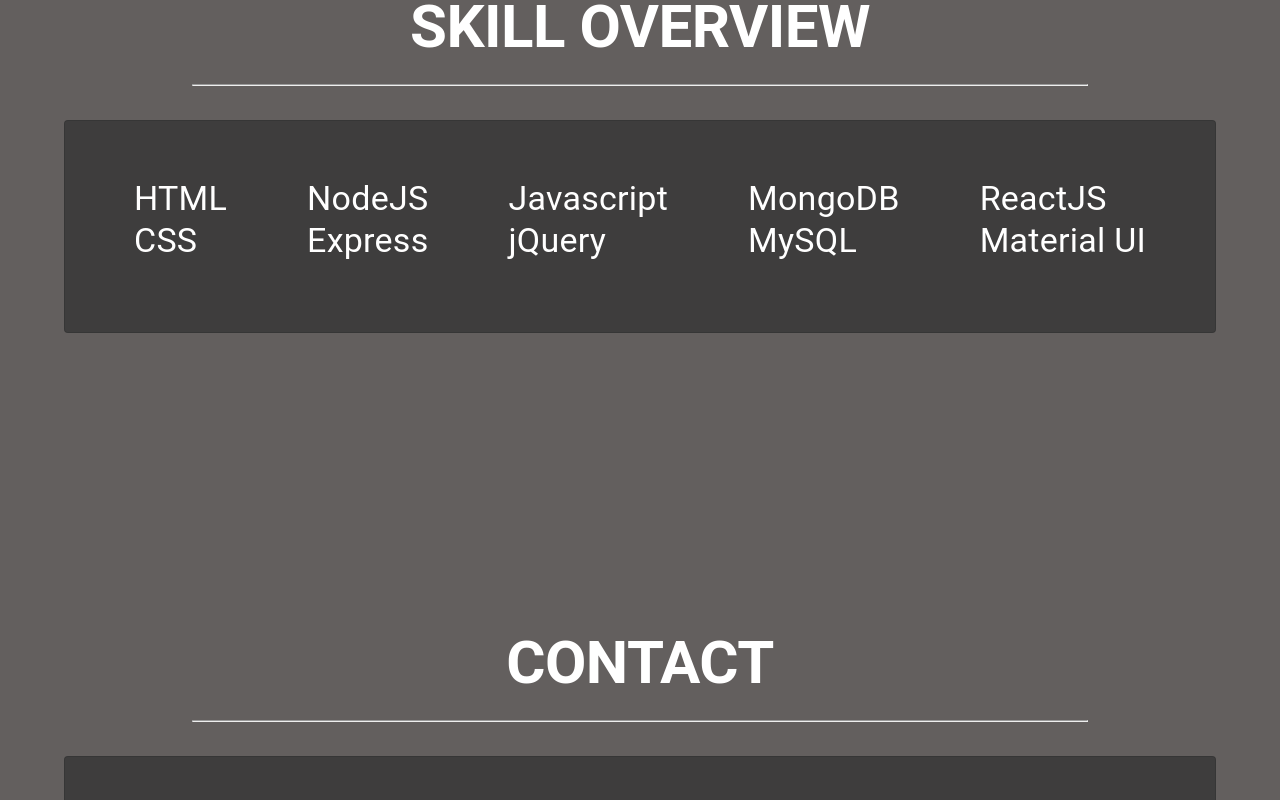
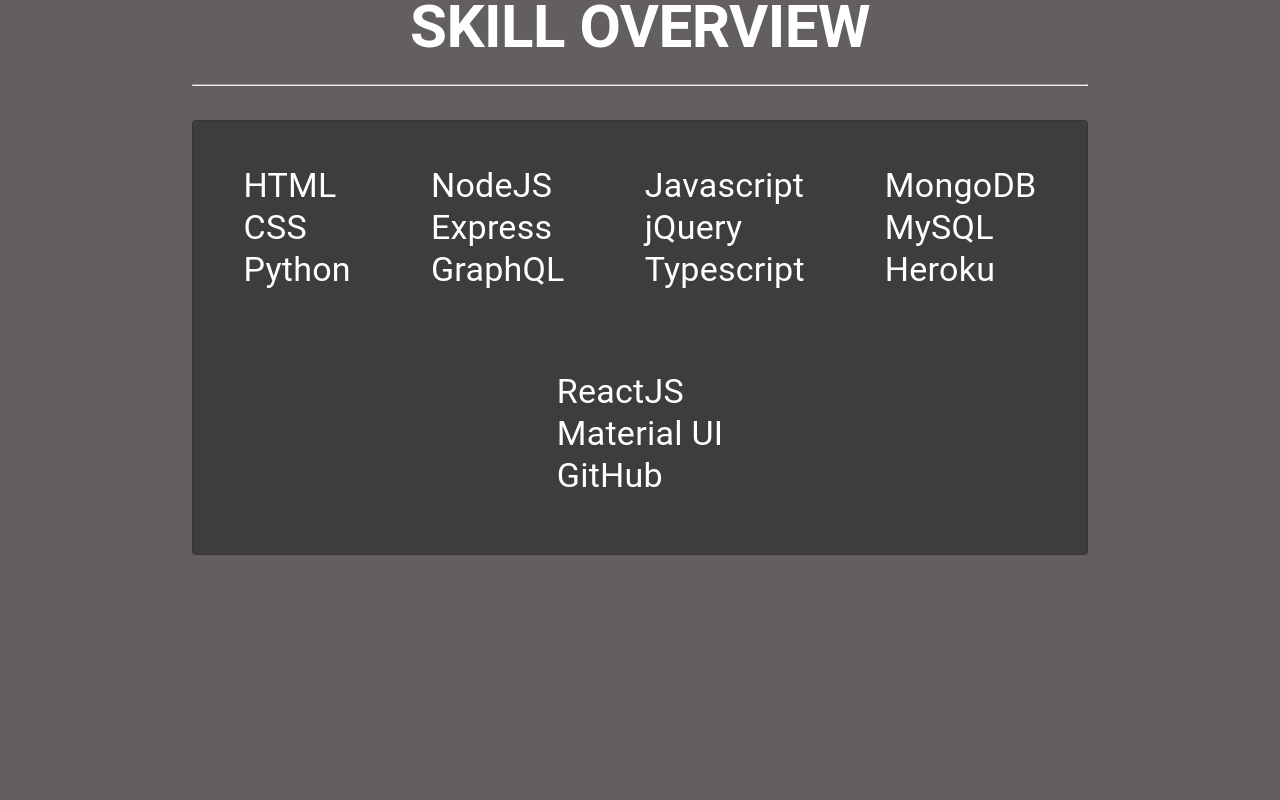
Before and after one commit to DeviantSchemist/react-portfolio2, a React (Create React App) app: page / in a window 1280 px wide. Shown: the part 2060-2860 px from the top of the page. Built offline with nearby package versions, Linux system fonts and the light colour scheme.

Commit message:
adjusted paper backgrond for skill and contact sections

```diff
--- a/src/Contact.js
+++ b/src/Contact.js
@@ -17,9 +17,9 @@ const useStyles = makeStyles(() => ({
   paperBackground: {
     backgroundColor: '#3E3D3D',
     marginTop: '2%',
-    marginLeft: '5%',
-    marginRight: '5%',
-    marginBottom: '5%'
+    marginLeft: '15%',
+    marginRight: '15%',
+    marginBottom: '15%'
   },
   typo: {
     color: 'white',
--- a/src/Skills.js
+++ b/src/Skills.js
@@ -13,9 +13,9 @@ const useStyles = makeStyles(() => ({
   paperBackground: {
     backgroundColor: '#3E3D3D',
     marginTop: '2%',
-    marginLeft: '5%',
-    marginRight: '5%',
-    marginBottom: '5%'
+    marginLeft: '15%',
+    marginRight: '15%',
+    marginBottom: '15%'
   },
   typo: {
     color: 'white',
@@ -43,30 +43,35 @@ const Skills = () => {
                   <ul>
                     <li>HTML</li>
                     <li>CSS</li>
+                    <li>Python</li>
                   </ul>
                 </Grid>
                 <Grid item>
                   <ul>
                     <li>NodeJS</li>
                     <li>Express</li>
+                    <li>GraphQL</li>
                   </ul>
                 </Grid>
                 <Grid item>
                   <ul>
                     <li>Javascript</li>
                     <li>jQuery</li>
+                    <li>Typescript</li>
                   </ul>
                 </Grid>
                 <Grid item>
                   <ul>
                     <li>MongoDB</li>
                     <li>MySQL</li>
+                    <li>Heroku</li>
                   </ul>
                 </Grid>
                 <Grid item>
                   <ul>
                     <li>ReactJS</li>
                     <li>Material UI</li>
+                    <li>GitHub</li>
                   </ul>
                 </Grid>
               </Grid>
```
